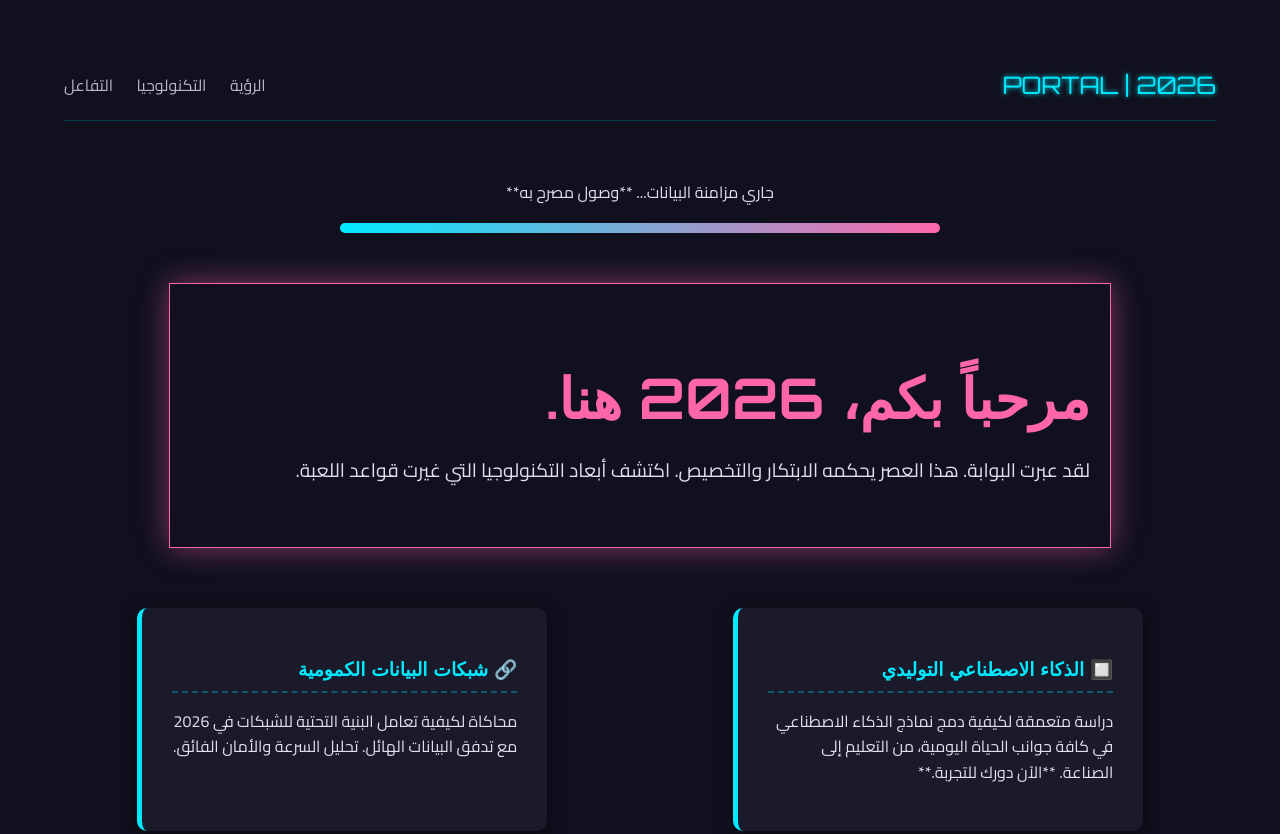
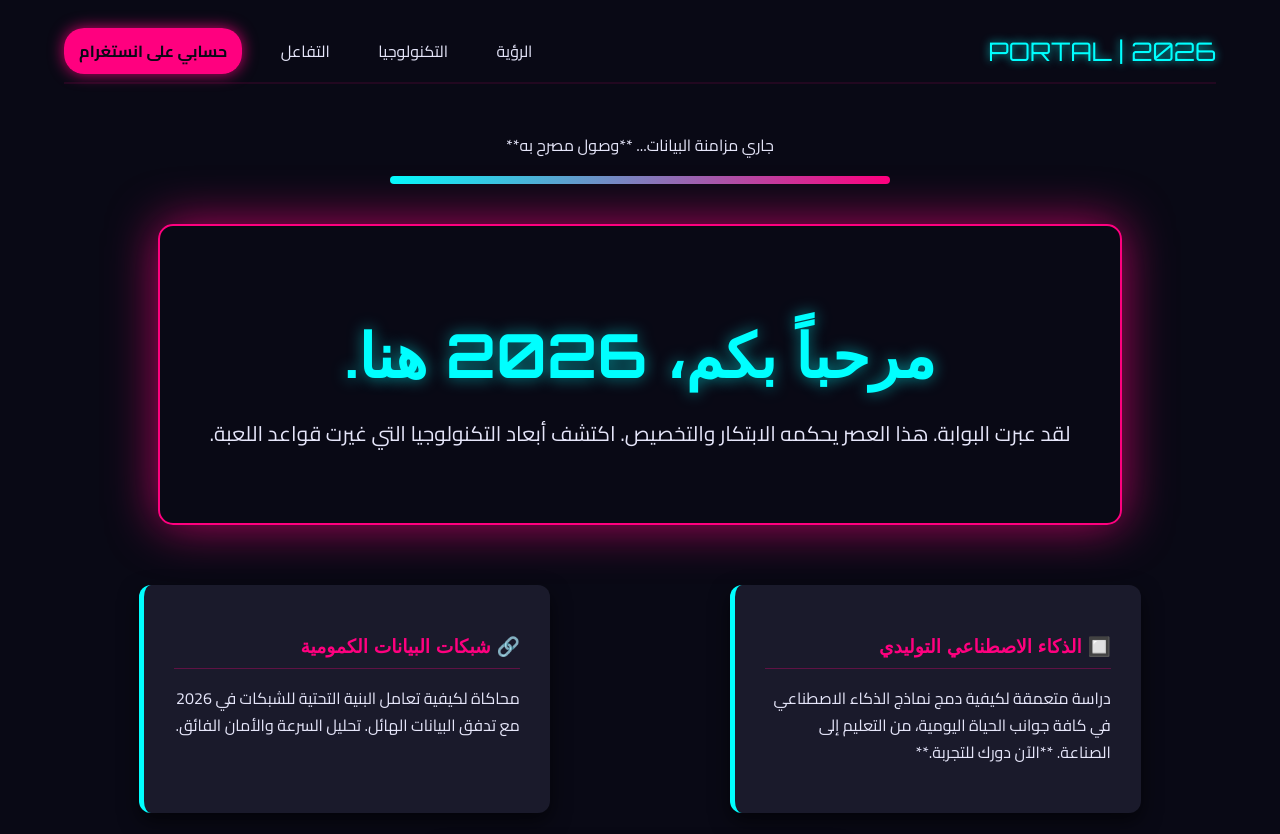
Before and after one commit to uvenss/2026_Trial_Portal.html, a plain HTML site: page index.html in a window 1280 px wide. Shown: the top 834 px of the page. Drawn offline with Linux system fonts and the light colour scheme.

Commit message:
index.html
Signed-off-by: uvenss <154634080+uvenss@users.noreply.github.com>

```diff
--- a/index.html
+++ b/index.html
@@ -5,17 +5,18 @@
     <meta name="viewport" content="width=device-width, initial-scale=1.0">
     <title>بوابة العصر الجديد 2026 - فرض تجريبي</title>
     <style>
-        /* الألوان والخطوط */
-        /* تأكد من أن هذا السطر يعمل بشكل صحيح لاستيراد الخطوط */
+        /* الخطوط */
         @import url('https://fonts.googleapis.com/css2?family=Cairo:wght@400;700&family=Orbitron:wght@400;700&display=swap');
 
+        /* المتغيرات (الألوان المحسّنة) */
         :root {
-            --dark-bg: #10101e;
-            --neon-blue: #00eaff;
-            --accent-color: #ff66aa;
-            --text-light: #e0e0f0;
+            --dark-bg: #090915; /* خلفية أعمق */
+            --neon-blue: #00ffff; /* أزرق سماوي نقي */
+            --accent-color: #ff007f; /* وردي فاقع جذاب */
+            --text-light: #e6e6fa; /* لون نص فاتح */
             --font-main: 'Cairo', sans-serif;
             --font-title: 'Orbitron', sans-serif;
+            --shadow-intensity: 0.8;
         }
 
         body {
@@ -26,7 +27,7 @@
             display: flex;
             flex-direction: column;
             align-items: center;
-            padding-top: 50px;
+            padding-top: 20px;
             min-height: 100vh;
             overflow-x: hidden;
         }
@@ -35,43 +36,63 @@
         header {
             width: 90%;
             max-width: 1200px;
-            padding: 20px 0;
-            border-bottom: 1px solid rgba(0, 234, 255, 0.2);
-            margin-bottom: 40px;
+            padding: 15px 0;
+            border-bottom: 2px solid rgba(255, 0, 127, 0.1);
+            margin-bottom: 30px;
             display: flex;
             justify-content: space-between;
             align-items: center;
         }
         .logo {
             font-family: var(--font-title);
-            font-size: 1.5rem;
+            font-size: 1.6rem;
             color: var(--neon-blue);
-            text-shadow: 0 0 5px var(--neon-blue);
+            text-shadow: 0 0 8px rgba(0, 255, 255, 0.8); /* ظل أقوى للوجو */
         }
+
+        /* روابط شريط التنقل */
         nav a {
             color: var(--text-light);
             text-decoration: none;
-            margin-right: 20px;
-            opacity: 0.8;
-            transition: opacity 0.3s;
+            margin-right: 25px;
+            padding: 5px 10px;
+            border-radius: 5px;
+            transition: all 0.3s;
+            font-weight: 500;
         }
         nav a:hover {
-            opacity: 1;
-            color: var(--neon-blue);
+            color: var(--accent-color);
+            background-color: rgba(255, 0, 127, 0.1);
+        }
+
+        /* زر انستغرام */
+        .instagram-btn {
+            background-color: var(--accent-color);
+            color: var(--dark-bg) !important;
+            padding: 8px 15px;
+            border-radius: 20px;
+            text-decoration: none;
+            font-weight: bold;
+            box-shadow: 0 0 15px rgba(255, 0, 127, var(--shadow-intensity));
+            transition: transform 0.2s, opacity 0.2s;
+        }
+        .instagram-btn:hover {
+            transform: translateY(-2px);
+            opacity: 0.9;
         }
 
         /* شريط التحميل (محاكاة الدخول) */
         .loading-container {
             width: 80%;
-            max-width: 600px;
+            max-width: 500px;
             text-align: center;
-            margin-bottom: 50px;
+            margin-bottom: 40px;
             animation: fadeIn 1s ease-out;
         }
         .loading-bar {
-            height: 10px;
-            background: rgba(0, 234, 255, 0.2);
-            border-radius: 5px;
+            height: 8px;
+            background: rgba(255, 255, 255, 0.1);
+            border-radius: 4px;
             overflow: hidden;
             margin-top: 10px;
         }
@@ -89,27 +110,30 @@
 
         /* رسالة الترحيب الرئيسية */
         .hero {
-            padding: 40px 20px;
+            padding: 50px 30px;
             margin-bottom: 60px;
-            border: 1px solid var(--accent-color);
-            box-shadow: 0 0 30px rgba(255, 102, 170, 0.4);
-            animation: neon-pulse 1.5s infinite alternate;
+            border: 2px solid var(--accent-color);
+            border-radius: 15px;
+            box-shadow: 0 0 50px rgba(255, 0, 127, 0.6); /* ظل أقوى وأوضح */
+            animation: neon-pulse 1.8s infinite alternate;
             max-width: 900px;
             width: 90%;
+            text-align: center;
         }
         .hero h1 {
             font-family: var(--font-title);
-            font-size: 3.5rem;
-            color: var(--accent-color);
-            margin-bottom: 10px;
+            font-size: 3.8rem;
+            color: var(--neon-blue); /* تغيير لون العنوان الرئيسي للأزرق */
+            margin-bottom: 15px;
+            text-shadow: 0 0 15px rgba(0, 255, 255, 0.5);
         }
         .hero p {
-            font-size: 1.2rem;
+            font-size: 1.3rem;
             color: var(--text-light);
         }
         @keyframes neon-pulse {
-            from { box-shadow: 0 0 10px rgba(255, 102, 170, 0.2); }
-            to { box-shadow: 0 0 30px rgba(255, 102, 170, 0.5); }
+            from { box-shadow: 0 0 10px rgba(255, 0, 127, 0.3); }
+            to { box-shadow: 0 0 50px rgba(255, 0, 127, 0.7); }
         }
 
         /* أقسام المحتوى */
@@ -119,48 +143,43 @@
             display: flex;
             flex-wrap: wrap;
             justify-content: space-around;
-            gap: 40px;
-            margin-bottom: 80px;
+            gap: 30px;
+            margin-bottom: 60px;
         }
         .card {
             background-color: #1a1a2b;
             padding: 30px;
-            border-radius: 10px;
+            border-radius: 12px;
             border-left: 5px solid var(--neon-blue);
             width: 30%;
             min-width: 300px;
-            box-shadow: 0 4px 15px rgba(0, 0, 0, 0.5);
-            transition: transform 0.3s, box-shadow 0.3s;
+            box-shadow: 0 8px 20px rgba(0, 0, 0, 0.6);
+            transition: transform 0.4s, box-shadow 0.4s;
         }
         .card:hover {
-            transform: translateY(-10px);
-            box-shadow: 0 10px 30px rgba(0, 234, 255, 0.2);
+            transform: translateY(-5px);
+            box-shadow: 0 10px 40px rgba(0, 255, 255, 0.2);
             border-left-color: var(--accent-color);
         }
         .card h3 {
-            color: var(--neon-blue);
+            color: var(--accent-color);
             font-family: var(--font-title);
-            border-bottom: 2px dashed rgba(0, 234, 255, 0.3);
+            border-bottom: 1px solid rgba(255, 0, 127, 0.3);
             padding-bottom: 10px;
             margin-bottom: 15px;
         }
         .card p {
-            line-height: 1.6;
+            line-height: 1.7;
         }
 
         /* التذييل (Footer) */
         footer {
             width: 100%;
             padding: 20px 0;
-            border-top: 1px solid rgba(255, 102, 170, 0.2);
+            border-top: 1px solid rgba(255, 0, 127, 0.2);
             text-align: center;
             font-size: 0.9rem;
             color: rgba(224, 224, 240, 0.7);
-        }
-
-        @keyframes fadeIn {
-            from { opacity: 0; }
-            to { opacity: 1; }
         }
     </style>
 </head>
@@ -171,6 +190,9 @@
             <a href="#">الرؤية</a>
             <a href="#">التكنولوجيا</a>
             <a href="#">التفاعل</a>
+            <a href="https://www.instagram.com/younesss_111_?igsh=ZXpndWtkYnYxc3Jo" class="instagram-btn" target="_blank">
+                حسابي على انستغرام
+            </a>
         </nav>
     </header>
 
```
